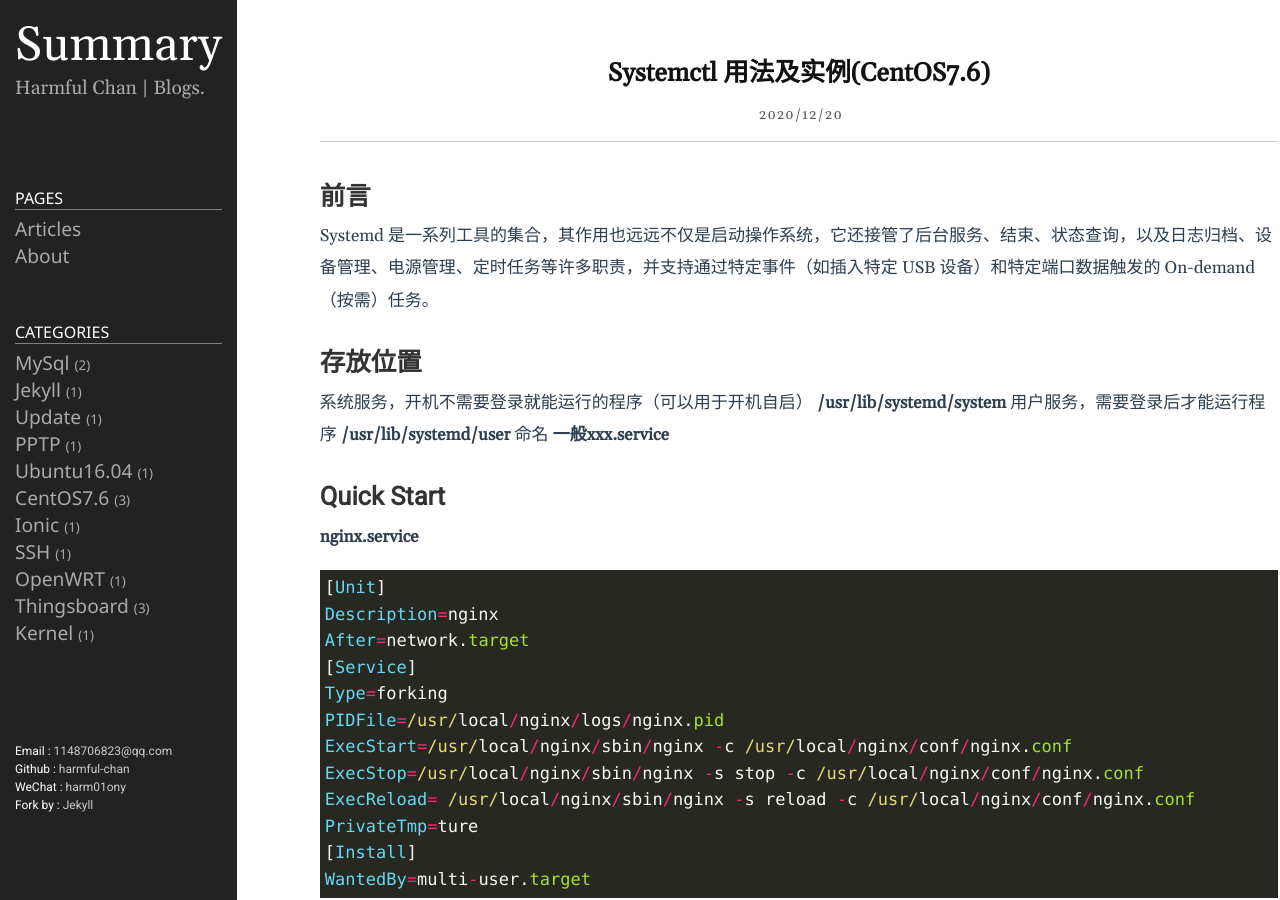
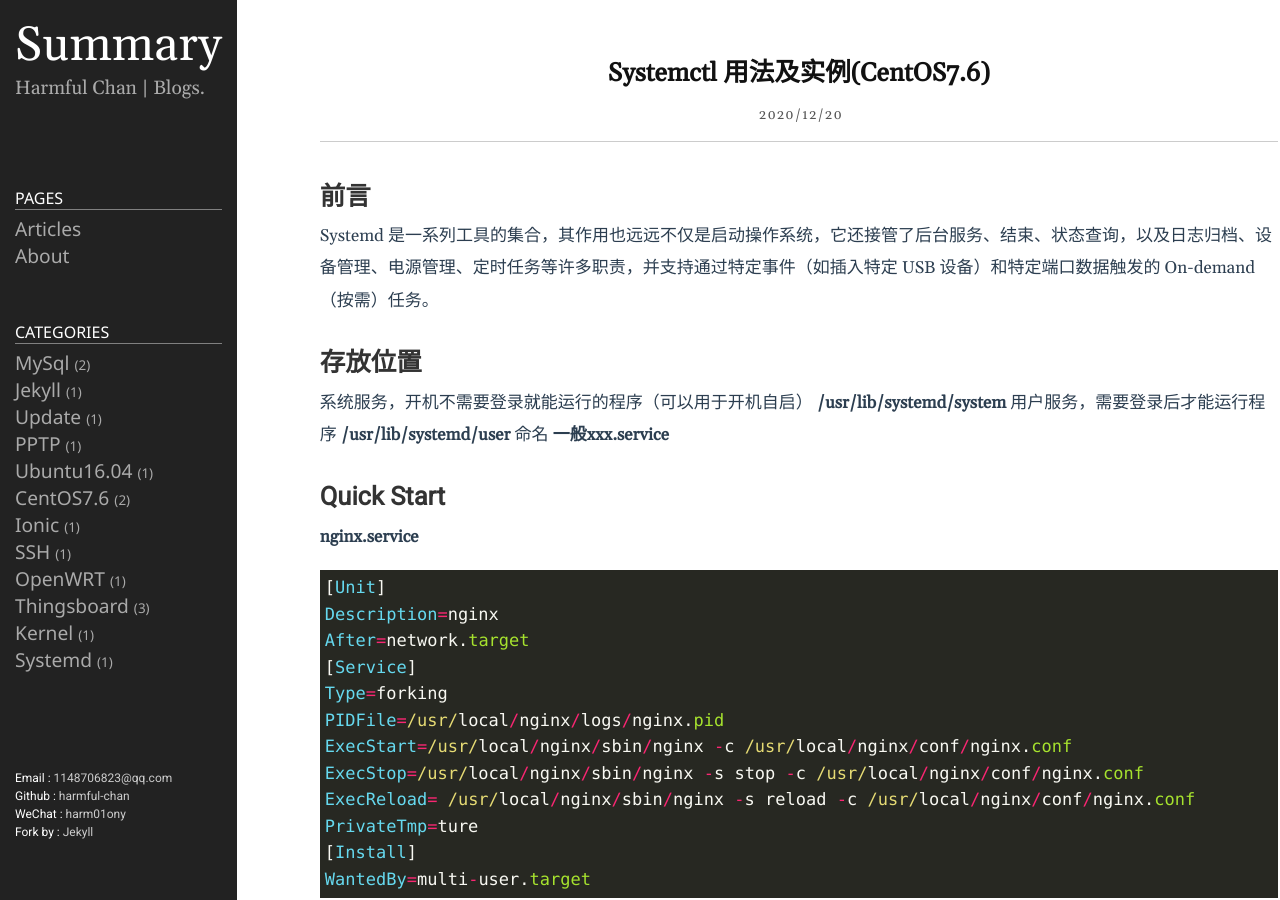
Before and after one commit to harmful-chan/pages, a Jekyll site: the page built from _posts/2020-12-20-Systemctl+用法及实例+(CentOS7.6).md, in a window 1280 px wide and 900 px high. Built offline with Jekyll 4.4.1, drawn with Linux system fonts in a browser that asks for light colours.

Commit message:
Update 2020-12-20-Systemctl+用法及实例+(CentOS7.6).md

```diff
--- a/_posts/2020-12-20-Systemctl+用法及实例+(CentOS7.6).md
+++ b/_posts/2020-12-20-Systemctl+用法及实例+(CentOS7.6).md
@@ -2,7 +2,7 @@
 layout: post
 title: Systemctl 用法及实例(CentOS7.6)
 date: 2020-12-20 12:20:23 +0900
-category: CentOS7.6
+category: systemd
 ---
 ## 前言
 Systemd 是一系列工具的集合，其作用也远远不仅是启动操作系统，它还接管了后台服务、结束、状态查询，以及日志归档、设备管理、电源管理、定时任务等许多职责，并支持通过特定事件（如插入特定 USB 设备）和特定端口数据触发的 On-demand（按需）任务。
```
